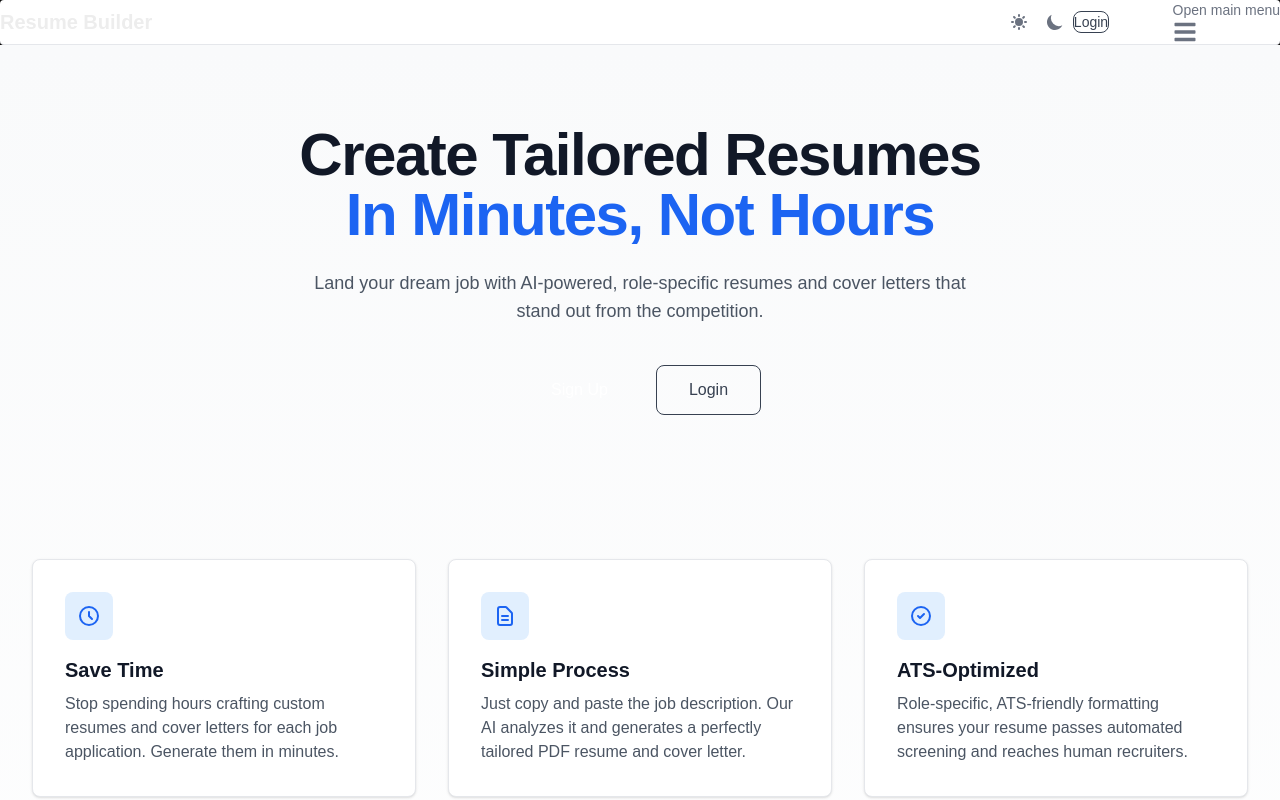
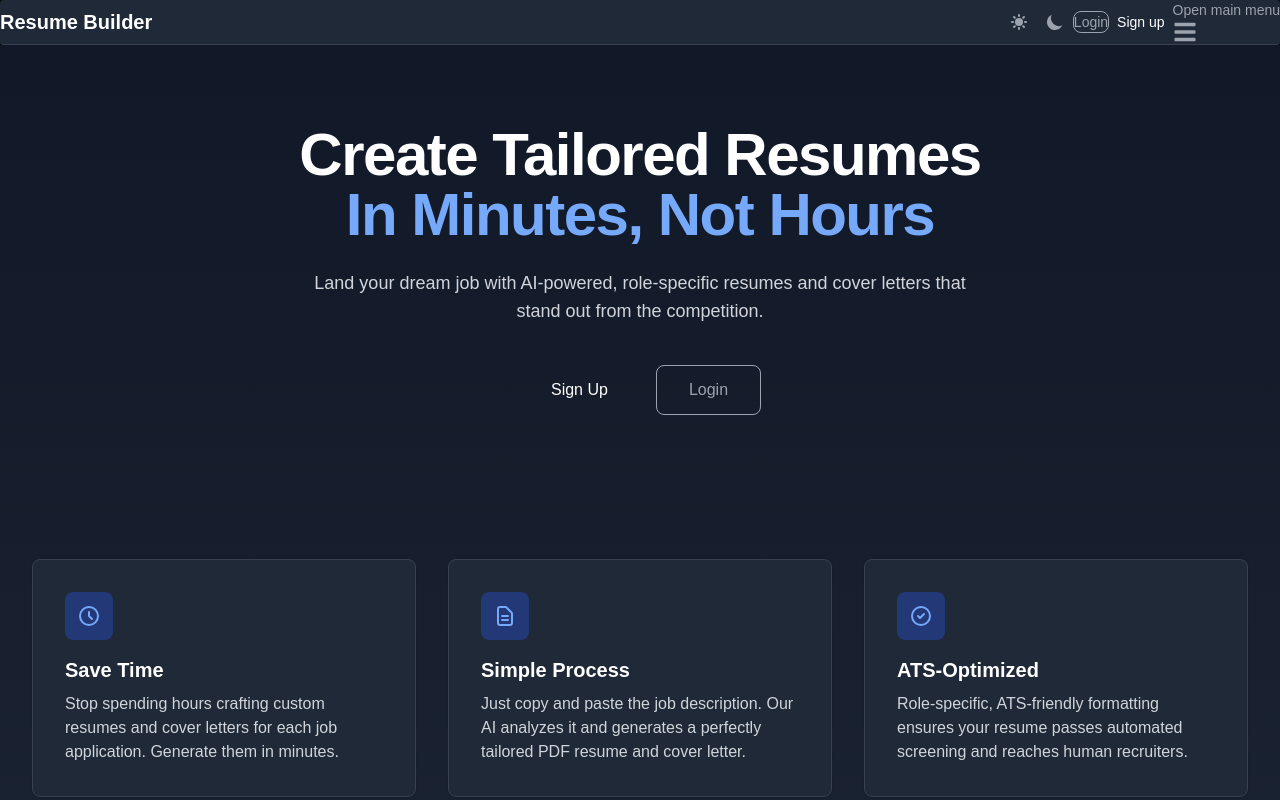
Before and after one commit to atticus-ezis/resume_builder_v2_frontend, a Next.js app: page / in a window 1280 px wide. Shown: the top 800 px of the page. Built offline with nearby package versions, Linux system fonts and the light colour scheme; no server answers.

Commit message:
fixed dark mode

```diff
--- a/app/components/navbar.tsx
+++ b/app/components/navbar.tsx
@@ -36,7 +36,7 @@ export default function Navbar() {
   return (
     <FlowbiteNavbar fluid rounded className="bg-white dark:bg-gray-800 border-b border-gray-200 dark:border-gray-700">
       <NavbarBrand as={Link} href="/account/generate">
-        <span className="self-center whitespace-nowrap text-xl font-semibold dark:text-white">Resume Builder</span>
+        <span className="self-center whitespace-nowrap text-xl font-semibold text-gray-900 dark:text-white">Resume Builder</span>
       </NavbarBrand>
       <div className="flex md:order-2 gap-2 items-center">
         {/* Dark Mode Toggle */}
@@ -53,7 +53,12 @@ export default function Navbar() {
               clipRule="evenodd"
             />
           </svg>
-          <ToggleSwitch checked={theme === "dark"} onChange={toggleTheme} label="" aria-label="Toggle dark mode" />
+          <ToggleSwitch
+            checked={theme === "dark"}
+            onChange={(checked) => toggleTheme(checked ? "dark" : "light")}
+            label=""
+            aria-label="Toggle dark mode"
+          />
           <svg
             className="w-5 h-5 text-gray-500 dark:text-gray-400"
             fill="currentColor"
--- a/app/context/ThemeContext.tsx
+++ b/app/context/ThemeContext.tsx
@@ -4,7 +4,7 @@ import { createContext, useContext, useEffect, useState } from "react";
 
 type ThemeContextType = {
   theme: "light" | "dark";
-  toggleTheme: () => void;
+  toggleTheme: (newTheme?: "light" | "dark") => void;
 };
 
 const ThemeContext = createContext<ThemeContextType | undefined>(undefined);
@@ -42,11 +42,12 @@ export function ThemeProvider({ children }: { children: React.ReactNode }) {
     }
   }, [theme, mounted]);
 
-  const toggleTheme = () => {
-    const newTheme = theme === "light" ? "dark" : "light";
-    setTheme(newTheme);
+  const toggleTheme = (newTheme?: "light" | "dark") => {
+    const next = newTheme ?? (theme === "light" ? "dark" : "light");
+    setTheme(next);
     if (typeof window !== "undefined") {
-      localStorage.setItem("theme", newTheme);
+      localStorage.setItem("theme", next);
+      applyTheme(next);
     }
   };
 
--- a/app/globals.css
+++ b/app/globals.css
@@ -1,6 +1,8 @@
 @import "tailwindcss";
 @import "flowbite-react/plugin/tailwindcss";
 @source "../.flowbite-react/class-list.json";
+
+@variant dark (&:where(.dark, .dark *));
 
 :root {
   --background: #ffffff;
--- a/app/layout.tsx
+++ b/app/layout.tsx
@@ -5,7 +5,6 @@ import Navbar from "./components/navbar";
 import { AuthProvider } from "./context/AuthContext";
 import { ThemeProvider } from "./context/ThemeContext";
 import { Toaster } from "react-hot-toast";
-import { usePathname } from "next/navigation";
 
 const geistSans = Geist({
   variable: "--font-geist-sans",
--- a/app/page.tsx
+++ b/app/page.tsx
@@ -7,7 +7,7 @@ export default function Home() {
   const { isVerified } = useAuth();
 
   return (
-    <div className="min-h-screen bg-gradient-to-b from-gray-50 to-white dark:from-gray-900 dark:to-gray-800">
+    <div className="min-h-screen bg-linear-to-b from-gray-50 to-white dark:from-gray-900 dark:to-gray-800">
       {/* Hero Section */}
       <section className="mx-auto max-w-7xl px-4 py-20 sm:px-6 lg:px-8">
         <div className="text-center">
```
